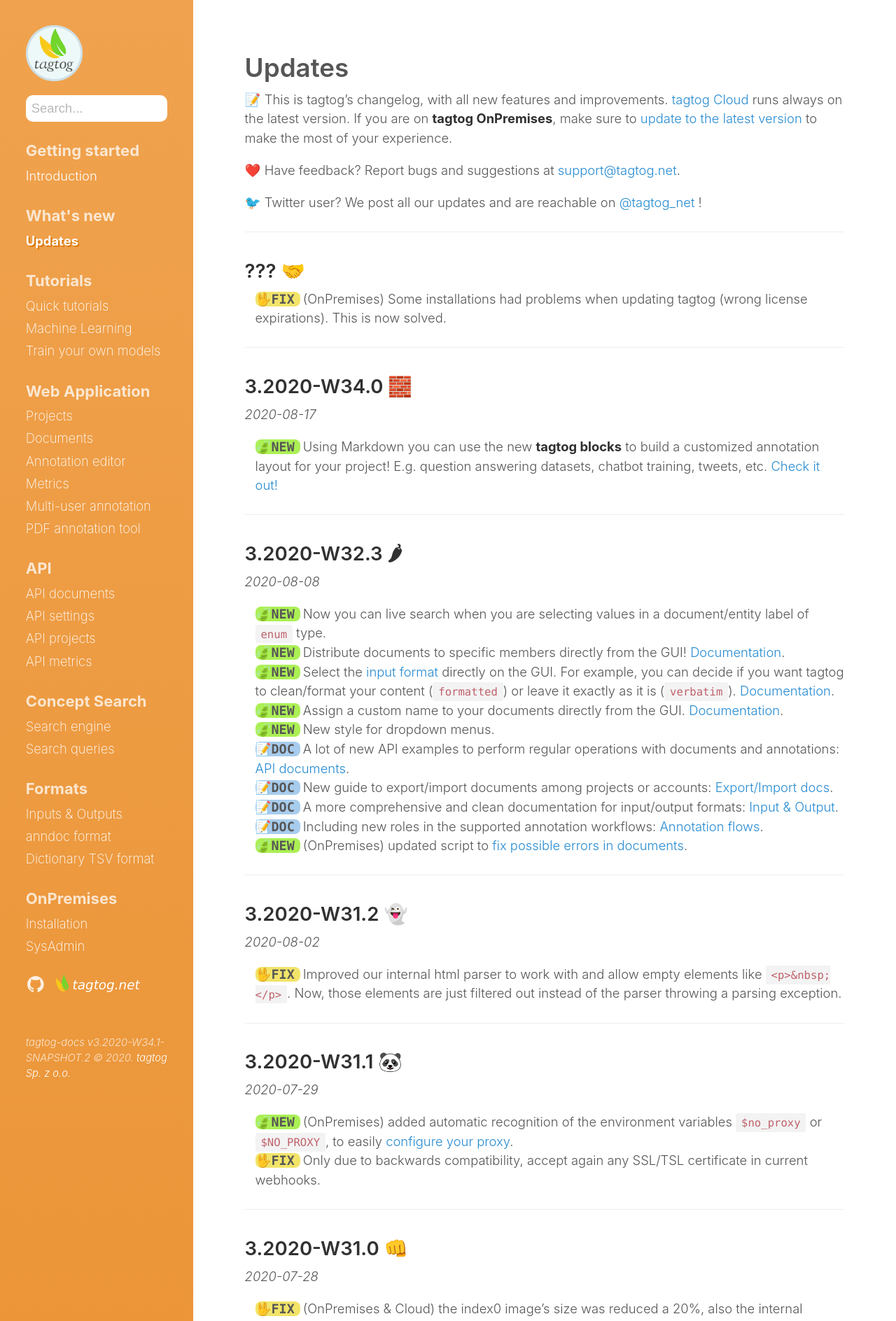
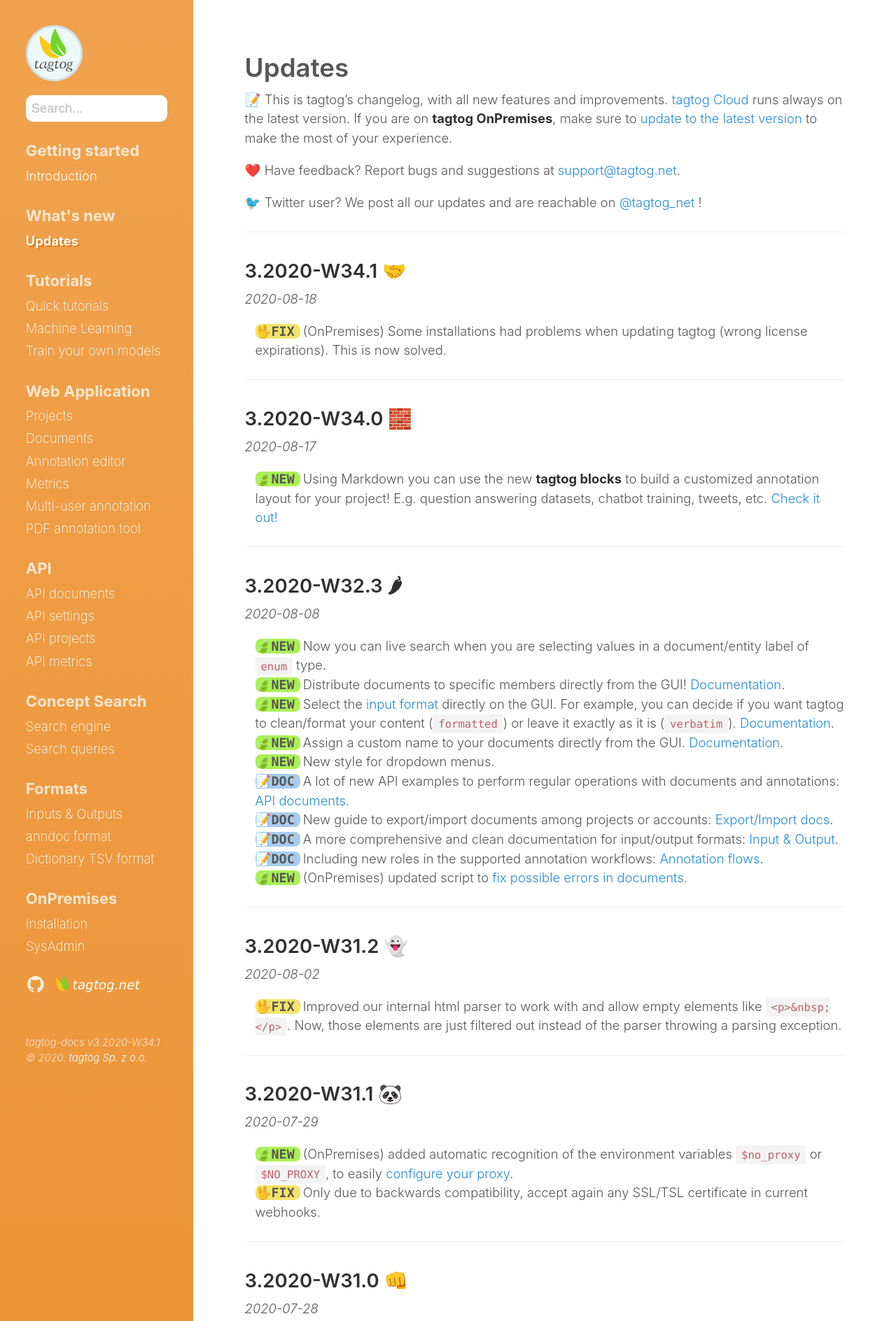
Before and after one commit to tagtogorg/tagtog-doc, a Jekyll site: the page built from updates.md, in a window 1280 px wide. Shown: the top 1888 px of the page at 70% size. Built offline with Jekyll 4.4.1, drawn with Linux system fonts in a browser that asks for light colours; nearby versions of some CDN libraries; emoji names are drawn with the system emoji font.

Commit message:
Bump version: 3.2020-W34.1 🤝

```diff
--- a/_config.yml
+++ b/_config.yml
@@ -71,7 +71,7 @@ plugins:
   - jemoji
 
 # Custom vars
-version: 3.2020-W34.1-SNAPSHOT.2
+version: 3.2020-W34.1
 sidebar_home_link: true
 search_page: false
 # sidebar_blog_link:  '/blog'   # By default, your home page is your blog
--- a/updates.md
+++ b/updates.md
@@ -14,7 +14,8 @@ notoc: true
 
 ---
 
-## ??? 🤝
+## 3.2020-W34.1 🤝
+_2020-08-18_
 
 <ul class="updates">
   <li class="fix"><span markdown="1">(OnPremises) Some installations had problems when updating tagtog (wrong license expirations). This is now solved.</span></li>
```
Also changed, not shown: 1 other file.
